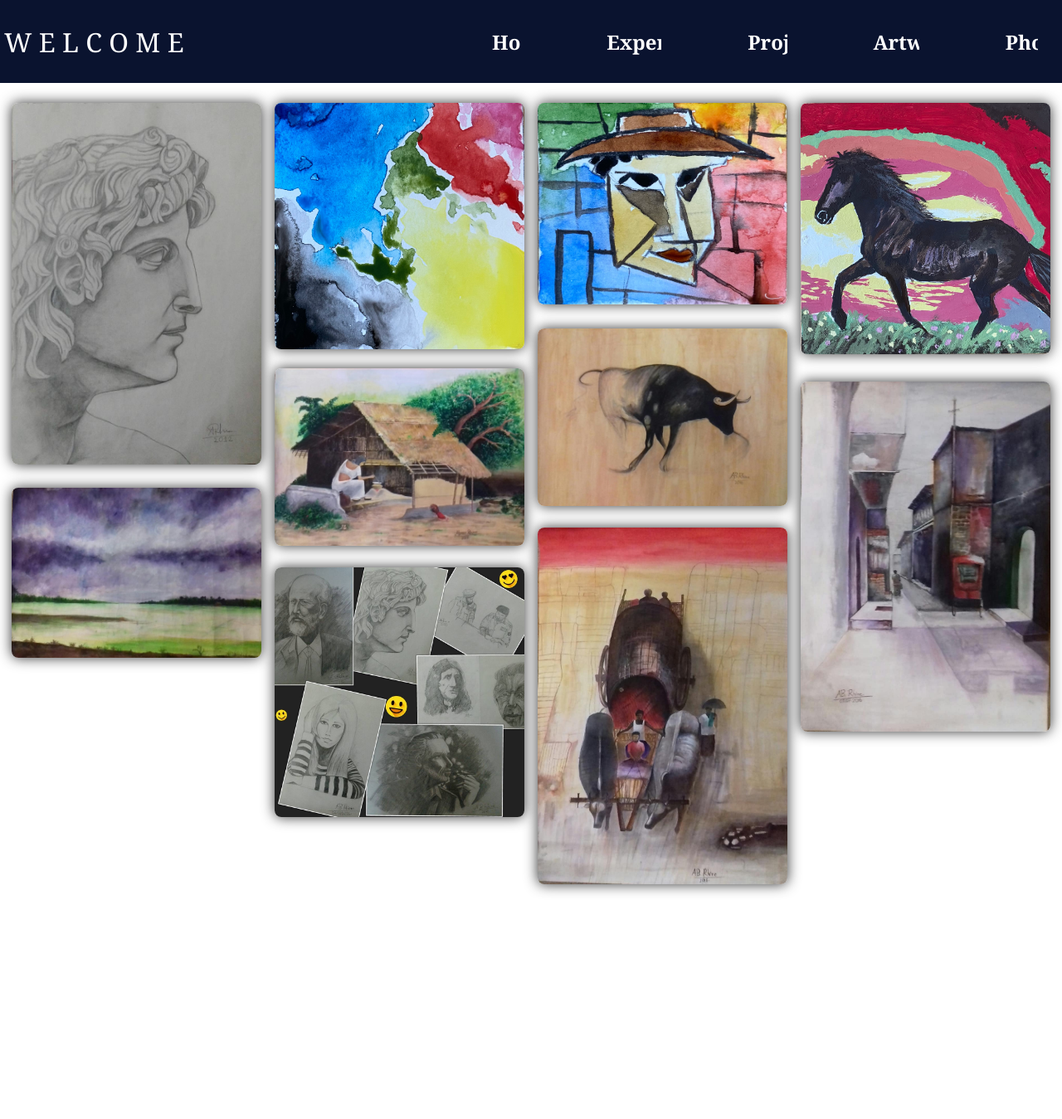
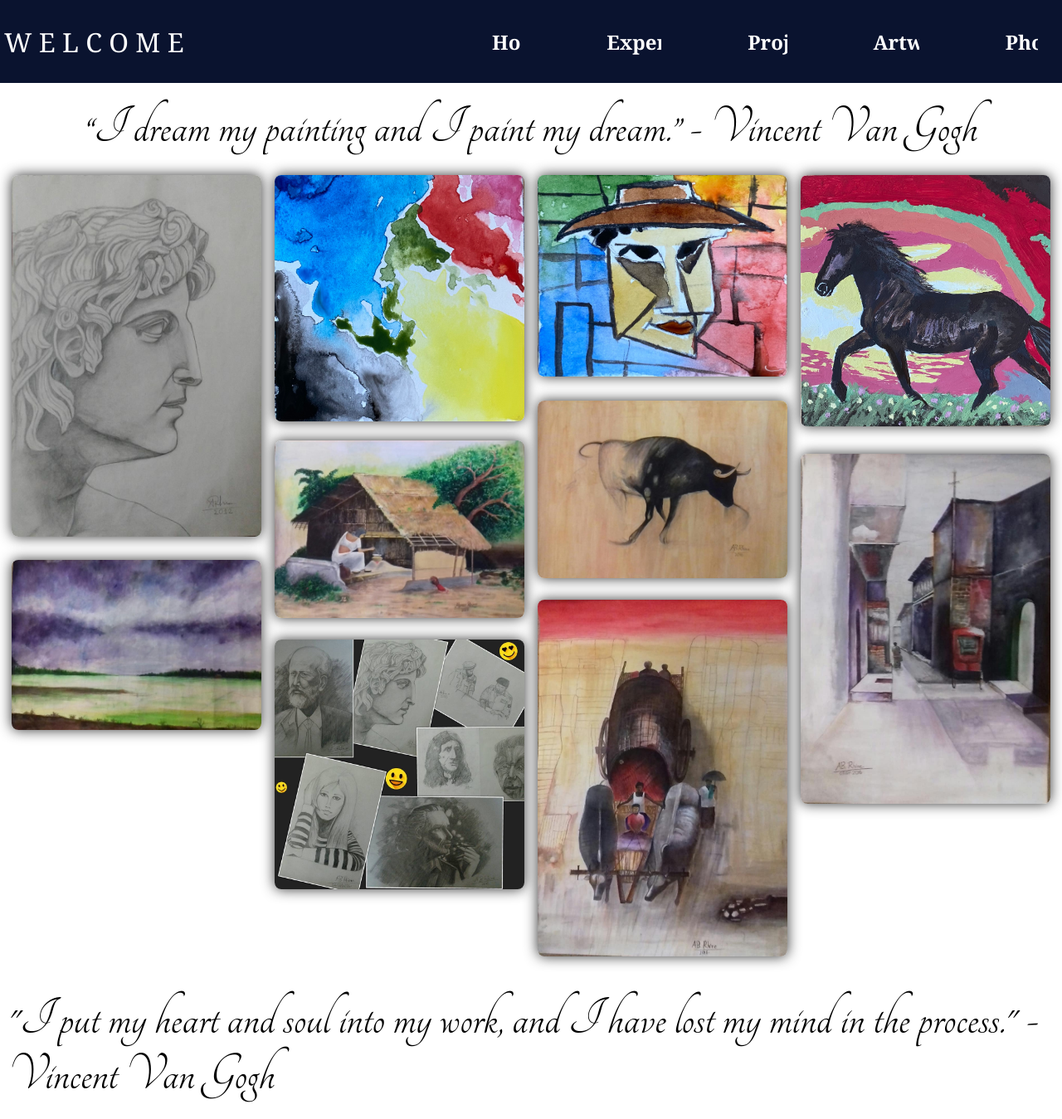
Before and after one commit to abrarrhine/personalwebsite, a React (Create React App) app: page /artworks in a window 1280 px wide. Shown: the whole page at 83% size. Before the commit the page ends 1088 px from the top, so only its background shows below. Built offline with nearby package versions, Linux system fonts and the light colour scheme.

Commit message:
Added block quotes

```diff
--- a/src/Components/Artwork.css
+++ b/src/Components/Artwork.css
@@ -1,3 +1,21 @@
+@import url("https://fonts.googleapis.com/css2?family=Tangerine:wght@400;700&display=swap");
+
+.quotes-div {
+  margin-bottom: 20px;
+  display: flex;
+  justify-content: center;
+}
+.quotes-div-bottom{
+  margin-bottom: 20px;
+  margin-top: 20px;
+  display: flex;
+  justify-content: center;
+}
+
+.quote {
+  font-size: 50pt;
+  font-family: "Tangerine", cursive;
+}
 .my-photo-gallery {
   background-color: #eee;
 }
--- a/src/Components/Artwork.js
+++ b/src/Components/Artwork.js
@@ -1,65 +1,81 @@
-import React, { useEffect, useRef } from 'react';
-import "./Artwork.css"
+import React, { useEffect, useRef } from "react";
+import "./Artwork.css";
 
 function Artwork() {
   const galleryRef = useRef(null);
 
-  const getVal = (elem, style) => parseInt(window.getComputedStyle(elem).getPropertyValue(style));
-  const getHeight = (item) => item.querySelector('.content').getBoundingClientRect().height;
+  const getVal = (elem, style) =>
+    parseInt(window.getComputedStyle(elem).getPropertyValue(style));
+  const getHeight = (item) =>
+    item.querySelector(".content").getBoundingClientRect().height;
 
   const resizeAll = () => {
-    const altura = getVal(galleryRef.current, 'grid-auto-rows');
-    const gap = getVal(galleryRef.current, 'grid-row-gap');
-    galleryRef.current.querySelectorAll('.gallery-item').forEach((item) => {
-      item.style.gridRowEnd = "span " + Math.ceil((getHeight(item) + gap) / (altura + gap));
+    const altura = getVal(galleryRef.current, "grid-auto-rows");
+    const gap = getVal(galleryRef.current, "grid-row-gap");
+    galleryRef.current.querySelectorAll(".gallery-item").forEach((item) => {
+      item.style.gridRowEnd =
+        "span " + Math.ceil((getHeight(item) + gap) / (altura + gap));
     });
   };
 
   const toggleFull = (event) => {
-    event.currentTarget.classList.toggle('full');
-    event.currentTarget.classList.contains('full')
-      ? event.currentTarget.classList.add('no-hover')
-      : event.currentTarget.classList.remove('no-hover');
+    event.currentTarget.classList.toggle("full");
+    event.currentTarget.classList.contains("full")
+      ? event.currentTarget.classList.add("no-hover")
+      : event.currentTarget.classList.remove("no-hover");
   };
 
   useEffect(() => {
-    window.addEventListener('resize', resizeAll);
-    galleryRef.current.querySelectorAll('.gallery-item').forEach((item) => {
-      item.addEventListener('click', toggleFull);
+    window.addEventListener("resize", resizeAll);
+    galleryRef.current.querySelectorAll(".gallery-item").forEach((item) => {
+      item.addEventListener("click", toggleFull);
     });
 
-    galleryRef.current.querySelectorAll('img').forEach((item) => {
-      item.classList.add('byebye');
+    galleryRef.current.querySelectorAll("img").forEach((item) => {
+      item.classList.add("byebye");
       if (item.complete) {
         console.log(item.src);
       } else {
-        item.addEventListener('load', function () {
-          const altura = getVal(galleryRef.current, 'grid-auto-rows');
-          const gap = getVal(galleryRef.current, 'grid-row-gap');
+        item.addEventListener("load", function () {
+          const altura = getVal(galleryRef.current, "grid-auto-rows");
+          const gap = getVal(galleryRef.current, "grid-row-gap");
           const gitem = item.parentElement.parentElement;
-          gitem.style.gridRowEnd = "span " + Math.ceil((getHeight(gitem) + gap) / (altura + gap));
-          item.classList.remove('byebye');
+          gitem.style.gridRowEnd =
+            "span " + Math.ceil((getHeight(gitem) + gap) / (altura + gap));
+          item.classList.remove("byebye");
         });
       }
     });
 
     resizeAll();
-    return () => window.removeEventListener('resize', resizeAll);
+    return () => window.removeEventListener("resize", resizeAll);
   }, []);
 
   const images = Array.from({ length: 10 }, (_, i) => `Painting-${i + 1}.jpeg`);
 
   return (
-    <div className="gallery gallery__space" id="gallery" ref={galleryRef}>
-      {images.map((imageName, i) => (
-        <div className="gallery-item" key={i}>
-          <div className="content">
-            <img src={require(`../img/${imageName}`)} alt={imageName} />
+    <div className="gallery__space">
+      <div className="quotes-div">
+        <div className="quote">
+        “I dream my painting and I paint my dream.” - Vincent Van Gogh
+        </div>
+      </div>
+      <div className="gallery" id="gallery" ref={galleryRef}>
+        {images.map((imageName, i) => (
+          <div className="gallery-item" key={i}>
+            <div className="content">
+              <img src={require(`../img/${imageName}`)} alt={imageName} />
+            </div>
           </div>
+        ))}
+      </div>
+      <div className="quotes-div-bottom">
+        <div className="quote">
+        "I put my heart and soul into my work, and I have lost my mind in the process." - Vincent Van Gogh
         </div>
-      ))}
+      </div>
     </div>
   );
-};
+}
 
-export default Artwork
+export default Artwork;
--- a/src/Components/Home.css
+++ b/src/Components/Home.css
@@ -151,7 +151,6 @@ header {
 
 .certification {
   width: 175px;
-  cursor: pointer;
 }
 
 ul.skill__list {
--- a/src/Components/PhotoGallery.css
+++ b/src/Components/PhotoGallery.css
@@ -1,3 +1,16 @@
+@import url('https://fonts.googleapis.com/css2?family=Tangerine:wght@400;700&display=swap');
+
+.quotes-div{
+  margin-bottom: 20px;
+  display: flex;
+  justify-content: center;
+}
+
+.quote{
+  font-size: 50pt;
+  font-family: 'Tangerine', cursive;
+}
+
 .my-photo-gallery {
   background-color: #eee;
 }
--- a/src/Components/PhotoGallery.js
+++ b/src/Components/PhotoGallery.js
@@ -1,63 +1,77 @@
-import React, { useEffect, useRef } from 'react';
-import './PhotoGallery.css';
+import React, { useEffect, useRef } from "react";
+import "./PhotoGallery.css";
 
 const PhotoGallery = () => {
   const galleryRef = useRef(null);
 
-  const getVal = (elem, style) => parseInt(window.getComputedStyle(elem).getPropertyValue(style));
-  const getHeight = (item) => item.querySelector('.content').getBoundingClientRect().height;
+  const getVal = (elem, style) =>
+    parseInt(window.getComputedStyle(elem).getPropertyValue(style));
+  const getHeight = (item) =>
+    item.querySelector(".content").getBoundingClientRect().height;
 
   const resizeAll = () => {
-    const altura = getVal(galleryRef.current, 'grid-auto-rows');
-    const gap = getVal(galleryRef.current, 'grid-row-gap');
-    galleryRef.current.querySelectorAll('.gallery-item').forEach((item) => {
-      item.style.gridRowEnd = "span " + Math.ceil((getHeight(item) + gap) / (altura + gap));
+    const altura = getVal(galleryRef.current, "grid-auto-rows");
+    const gap = getVal(galleryRef.current, "grid-row-gap");
+    galleryRef.current.querySelectorAll(".gallery-item").forEach((item) => {
+      item.style.gridRowEnd =
+        "span " + Math.ceil((getHeight(item) + gap) / (altura + gap));
     });
   };
 
   const toggleFull = (event) => {
-    event.currentTarget.classList.toggle('full');
-    event.currentTarget.classList.contains('full')
-      ? event.currentTarget.classList.add('no-hover')
-      : event.currentTarget.classList.remove('no-hover');
+    event.currentTarget.classList.toggle("full");
+    event.currentTarget.classList.contains("full")
+      ? event.currentTarget.classList.add("no-hover")
+      : event.currentTarget.classList.remove("no-hover");
   };
 
   useEffect(() => {
-    window.addEventListener('resize', resizeAll);
-    galleryRef.current.querySelectorAll('.gallery-item').forEach((item) => {
-      item.addEventListener('click', toggleFull);
+    window.addEventListener("resize", resizeAll);
+    galleryRef.current.querySelectorAll(".gallery-item").forEach((item) => {
+      item.addEventListener("click", toggleFull);
     });
 
-    galleryRef.current.querySelectorAll('img').forEach((item) => {
-      item.classList.add('byebye');
+    galleryRef.current.querySelectorAll("img").forEach((item) => {
+      item.classList.add("byebye");
       if (item.complete) {
         console.log(item.src);
       } else {
-        item.addEventListener('load', function () {
-          const altura = getVal(galleryRef.current, 'grid-auto-rows');
-          const gap = getVal(galleryRef.current, 'grid-row-gap');
+        item.addEventListener("load", function () {
+          const altura = getVal(galleryRef.current, "grid-auto-rows");
+          const gap = getVal(galleryRef.current, "grid-row-gap");
           const gitem = item.parentElement.parentElement;
-          gitem.style.gridRowEnd = "span " + Math.ceil((getHeight(gitem) + gap) / (altura + gap));
-          item.classList.remove('byebye');
+          gitem.style.gridRowEnd =
+            "span " + Math.ceil((getHeight(gitem) + gap) / (altura + gap));
+          item.classList.remove("byebye");
         });
       }
     });
 
     resizeAll();
-    return () => window.removeEventListener('resize', resizeAll);
+    return () => window.removeEventListener("resize", resizeAll);
   }, []);
 
   const images = Array.from({ length: 49 }, (_, i) => `Abrar-${i + 1}.jpeg`);
 
   return (
-    <div className="gallery gallery__space" id="gallery" ref={galleryRef}>
-      {images.map((imageName, i) => (
-        <div className="gallery-item" key={i}>
-          <div className="content">
-            <img src={require(`../img/${imageName}`)} alt={imageName} />
+    <div className="gallery__space">
+      <div className="quotes-div">
+        <div className="quote"> "Ya'll call it a moment, I call it life" - Mr. Worldwide </div>
+      </div>
+      <div className="gallery" id="gallery" ref={galleryRef}>
+        {images.map((imageName, i) => (
+          <div className="gallery-item" key={i}>
+            <div className="content">
+              <img src={require(`../img/${imageName}`)} alt={imageName} />
+            </div>
           </div>
+        ))}
+      </div>
+      <div className="quotes-div-bottom">
+        <div className="quote">
+        "I put my heart and soul into my work, and I have lost my mind in the process." - Vincent Van Gogh
         </div>
-      ))}
+      </div>
     </div>
   );
 };
```
Also changed, not shown: src/Components/Home.js (+20 -25 lines). Lines whose indentation alone changed are shown as unchanged.
